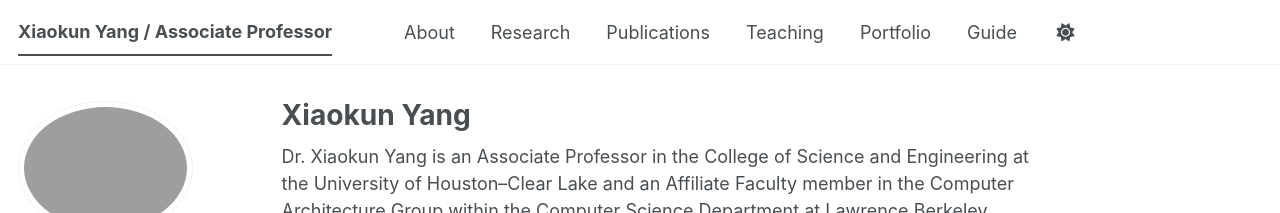
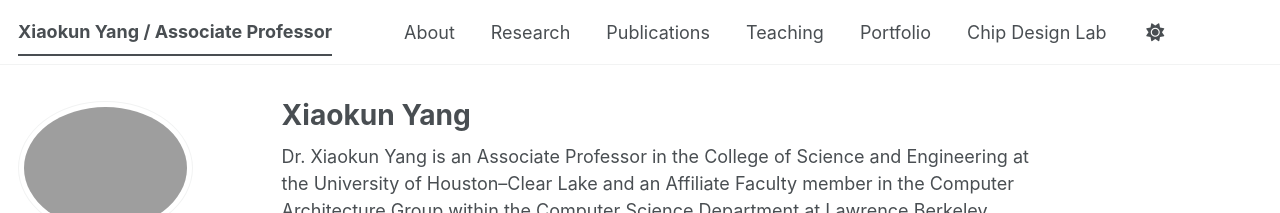
Before and after one commit to bobbieyang/bobbieyang.github.io, a Jekyll site: the page built from _pages/about.md, in a window 1280 px wide. Shown: the top 213 px of the page. Built offline with Jekyll 4.4.1, drawn with Linux system fonts in a browser that asks for light colours; some web fonts are replaced; a script bundle is joined from its source files by our own code; library files that are not in the unit come from our copies.

Commit message:
Update navigation.yml

```diff
--- a/_data/navigation.yml
+++ b/_data/navigation.yml
@@ -29,5 +29,5 @@
   # - title: "CV"
   #   url: /cv-json/
 
-  - title: "Guide"
-    url: /markdown/
+  - title: "Chip Design Lab"
+    url: /lab/
```
